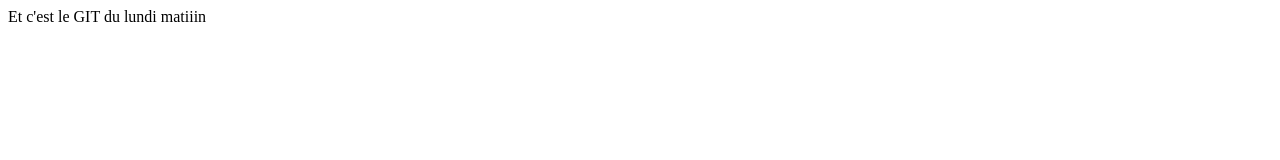
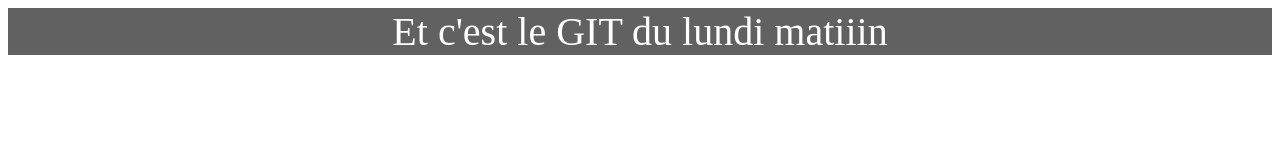
Before and after one commit to Burangni/my_super_project, a plain HTML site: page index.html in a window 1280 px wide. Drawn offline with Linux system fonts and the light colour scheme.

Commit message:
Ajoute de l'id top-banner et son css

```diff
--- a/index.html
+++ b/index.html
@@ -8,7 +8,7 @@
 </head>
 <body>
     <!-- TITLE -->
-    <div>
+    <div id="top-banner">
         Et c'est le GIT du lundi matiiin
     </div>
 
--- a/style.css
+++ b/style.css
@@ -0,0 +1,6 @@
+#top-banner{
+    background-color: rgba(30, 30, 30, 0.7);
+    color: white;
+    font-size: 2.5rem;
+    text-align: center;
+}
```
